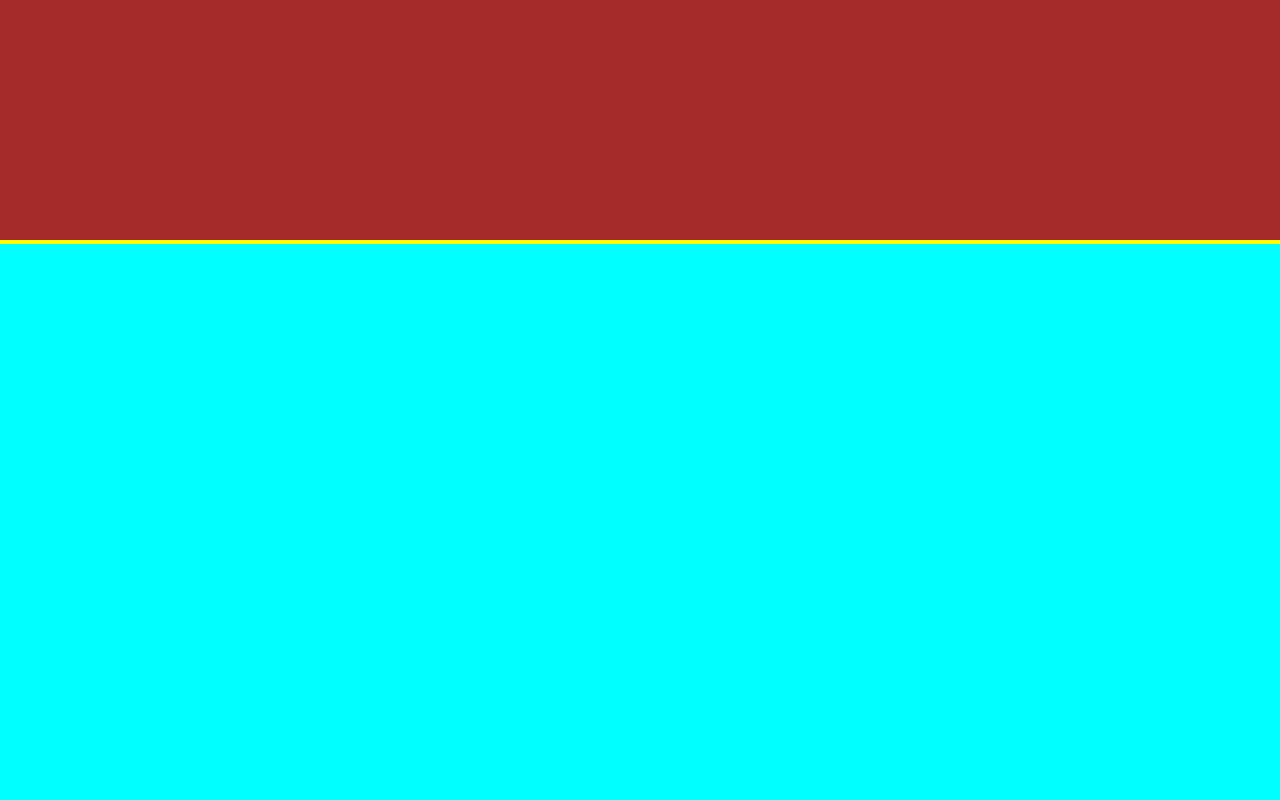
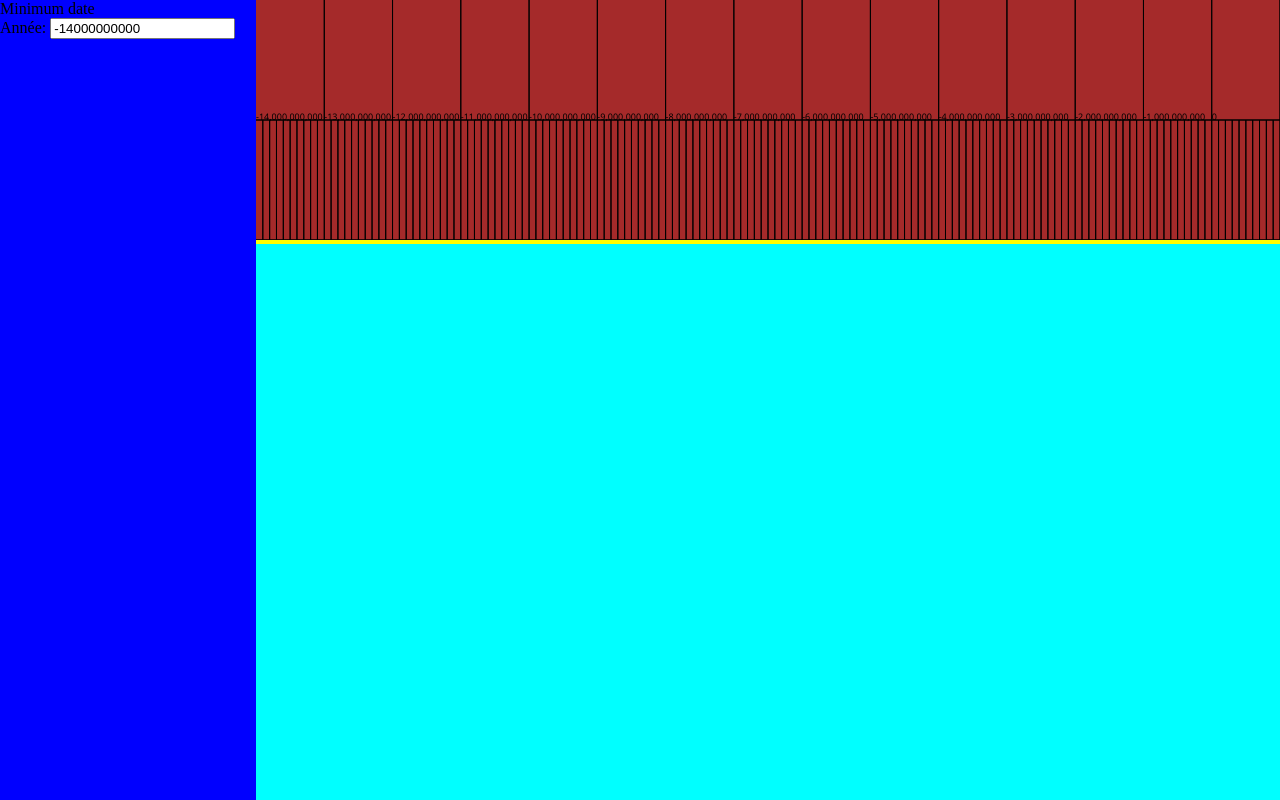
Before and after one commit to valentinMachado/timeline, a website built with webpack: page public/index.html in a window 1280 px wide. Built offline with nearby package versions, Linux system fonts and the light colour scheme.

Commit message:
begining to integrate ui

```diff
--- a/package.json
+++ b/package.json
@@ -30,6 +30,7 @@
     "prettier": "^2.5.1",
     "string-replace-middleware": "^1.0.2",
     "style-loader": "^3.3.3",
+    "uuid": "^9.0.1",
     "webpack": "^5.88.2",
     "webpack-cli": "^5.1.4"
   }
--- a/src/Timeline/Timeline.js
+++ b/src/Timeline/Timeline.js
@@ -1,11 +1,18 @@
-import { localStorageFloat, numberEquals, numberToLabel } from '../utils';
+import {
+  isNumeric,
+  localStorageFloat,
+  localStorageInt,
+  numberEquals,
+  numberToLabel,
+} from '../utils';
+import { v4 as uuidv4 } from 'uuid';
 import './timeline.css';
 
 const MIN_CHUNK_YEARS = 1000000000; // min chunk years is the minimum precision the timeline can be display min and max year should multiple
 const MIN_YEAR = -14 * MIN_CHUNK_YEARS; // approximatly bing bang
 const MAX_YEAR = MIN_CHUNK_YEARS; // minimum chunk to wrap today
 
-export class TimelineDate {
+class TimelineDate {
   constructor(year, month = 0, day = 1) {
     this.year = parseInt(year);
     this.month = parseInt(month);
@@ -383,6 +390,86 @@ export class TimelineDate {
 TimelineDate.MAX_TIMELINE_DATE = new TimelineDate(MAX_YEAR);
 TimelineDate.MIN_TIMELINE_DATE = new TimelineDate(MIN_YEAR);
 
+class LocalStorageInput extends HTMLDivElement {
+  constructor(id, labelText, type, valueType, defaultValue) {
+    super();
+
+    const label = document.createElement('label');
+    label.innerText = labelText;
+    this.appendChild(label);
+
+    const uuid = uuidv4();
+    label.htmlFor = uuid;
+
+    /** @type {HTMLInputElement} */
+    this.input = document.createElement('input');
+    this.input.setAttribute('id', uuid);
+    this.input.setAttribute('type', type);
+    this.appendChild(this.input);
+
+    if (valueType == LocalStorageInput.VALUE_TYPE.INTEGER) {
+      const localStorageInteger = localStorageInt(id, () =>
+        parseInt(this.input.value)
+      );
+      this.input.value = isNumeric(localStorageInteger)
+        ? localStorageInteger
+        : defaultValue;
+    }
+  }
+}
+
+// enum of value type for local storage input
+LocalStorageInput.VALUE_TYPE = {
+  INTEGER: 0,
+};
+
+window.customElements.define('local-storage-input', LocalStorageInput, {
+  extends: 'div',
+});
+
+class TimelineDateSelector extends HTMLDivElement {
+  constructor(id, labelText, defaultValues) {
+    super();
+
+    const label = document.createElement('label');
+    label.innerText = labelText;
+    this.appendChild(label);
+
+    const year = new LocalStorageInput(
+      id + '_year',
+      'Année: ',
+      'number',
+      LocalStorageInput.VALUE_TYPE.INTEGER,
+      defaultValues.year
+    );
+    this.appendChild(year);
+  }
+}
+
+window.customElements.define('timeline-date-selector', TimelineDateSelector, {
+  extends: 'div',
+});
+
+class TimelineUI extends HTMLDivElement {
+  constructor() {
+    super();
+
+    // css
+    this.classList.add('timeline-ui');
+
+    this.minClampDateSelector = new TimelineDateSelector(
+      'minClampDateSelector',
+      'Minimum date',
+      {
+        year: MIN_YEAR,
+      }
+    );
+    this.appendChild(this.minClampDateSelector);
+  }
+}
+
+window.customElements.define('timeline-ui', TimelineUI, { extends: 'div' });
+
 export class Timeline extends HTMLDivElement {
   constructor() {
     super();
@@ -390,40 +477,55 @@ export class Timeline extends HTMLDivElement {
     // css
     this.classList.add('timeline');
 
+    /** @type {TimelineUI} */
+    this.ui = new TimelineUI();
+    this.appendChild(this.ui);
+
     /** @type {HTMLCanvasElement} */
     this.canvas = document.createElement('canvas');
     this.appendChild(this.canvas);
-    // full screen TODO : should be configurable
-    this.canvas.width = window.innerWidth;
-    this.canvas.height = window.innerHeight * 0.3;
 
-    // TODO : do not record in window
-    window.addEventListener('resize', () => {
-      this.canvas.width = window.innerWidth;
+    /** @type {Function} */
+    this._resizeListener = () => {
+      this.canvas.width = window.innerWidth * 0.8;
       this.canvas.height = window.innerHeight * 0.3;
       this.computeWidthAttributes();
       this.update();
+    };
+
+    this.canvas.width = window.innerWidth * 0.8;
+    this.canvas.height = window.innerHeight * 0.3;
+    this.computeWidthAttributes();
+
+    const localStorageScale = localStorageFloat('timeline_scale', () => {
+      return this.scale;
     });
 
-    /** @type {number} */
-    this._scale = localStorageFloat('timeline_scale', () => {
-      return this.scale;
-    });
-    if (this.scale == null) this.scale = 1;
-    /** @type {number} */
-    this._translation =
-      localStorageFloat('timeline_translation', () => {
+    const localStorageTranslation = localStorageFloat(
+      'timeline_translation',
+      () => {
         return this.translation;
-      }) || 0;
+      }
+    );
+
+    isNumeric(localStorageScale)
+      ? (this.scale = localStorageScale)
+      : (this.scale = 1);
+
+    isNumeric(localStorageTranslation)
+      ? (this.translation = localStorageTranslation)
+      : (this.translation = 0);
+
+    this.update();
 
     //DEBUG
     // this.scale = 1;
     // this.translation = 0;
 
     this.canvas.addEventListener('wheel', (event) => {
-      const worldX = (event.clientX - this.translation) / this.scale;
+      const worldX = (event.offsetX - this.translation) / this.scale;
       this.scale *= -Math.abs(event.deltaY) / event.deltaY > 0 ? 2 : 0.5;
-      this.translation = -(worldX * this.scale - event.clientX);
+      this.translation = -(worldX * this.scale - event.offsetX);
       this.update();
     });
 
@@ -446,8 +548,7 @@ export class Timeline extends HTMLDivElement {
       isDragging = false;
     });
 
-    this.computeWidthAttributes();
-    this.update();
+    window.addEventListener('resize', this._resizeListener);
   }
 
   computeWidthAttributes() {
@@ -745,7 +846,7 @@ export class Timeline extends HTMLDivElement {
   update() {
     this.drawCanvas();
   }
-  // scale property
+
   get scale() {
     return this._scale;
   }
@@ -754,7 +855,6 @@ export class Timeline extends HTMLDivElement {
     this._scale = Math.max(Math.min(value, this.maxScale), 1);
   }
 
-  // translation property
   get translation() {
     return this._translation;
   }
--- a/src/Timeline/timeline.css
+++ b/src/Timeline/timeline.css
@@ -1,3 +1,7 @@
+:root {
+  --timeline-ui-width-percent: 20%;
+}
+
 .timeline {
   background-color: yellow;
   width: 100%;
@@ -6,4 +10,13 @@
 
 .timeline canvas {
   background-color: brown;
+  width: calc(100% - var(--timeline-ui-width-percent));
+  margin-left: var(--timeline-ui-width-percent);
 }
+
+.timeline-ui {
+  background-color: blue;
+  height: 100%;
+  width: var(--timeline-ui-width-percent);
+  position: absolute;
+}
--- a/src/utils.js
+++ b/src/utils.js
@@ -6,6 +6,18 @@ export const localStorageFloat = (key, getter) => {
   return localStorage.getItem(key)
     ? isNumeric(localStorage.getItem(key))
       ? parseFloat(localStorage.getItem(key))
+      : null
+    : null;
+};
+
+export const localStorageInt = (key, getter) => {
+  window.addEventListener('beforeunload', () => {
+    localStorage.setItem(key, JSON.stringify(getter()));
+  });
+
+  return localStorage.getItem(key)
+    ? isNumeric(localStorage.getItem(key))
+      ? parseInt(localStorage.getItem(key))
       : null
     : null;
 };
```
Also changed, not shown: 1 other file.
